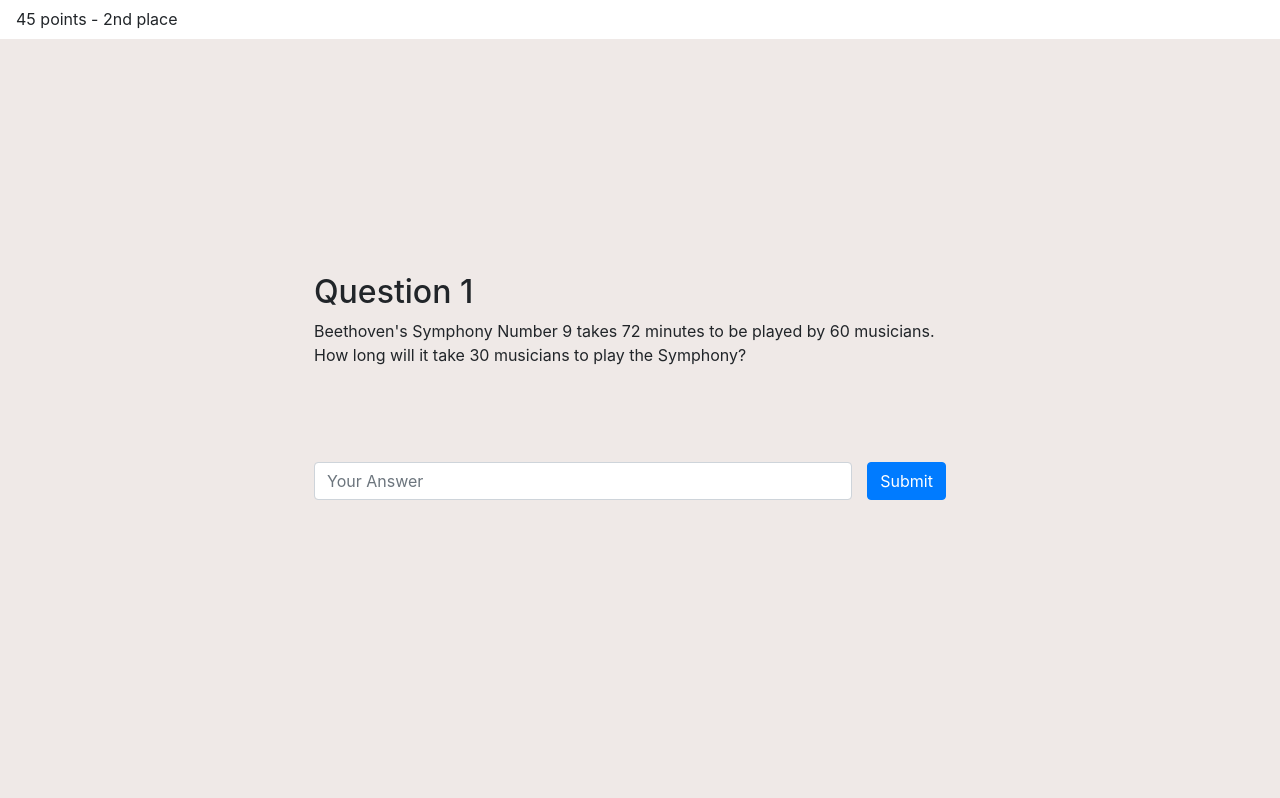
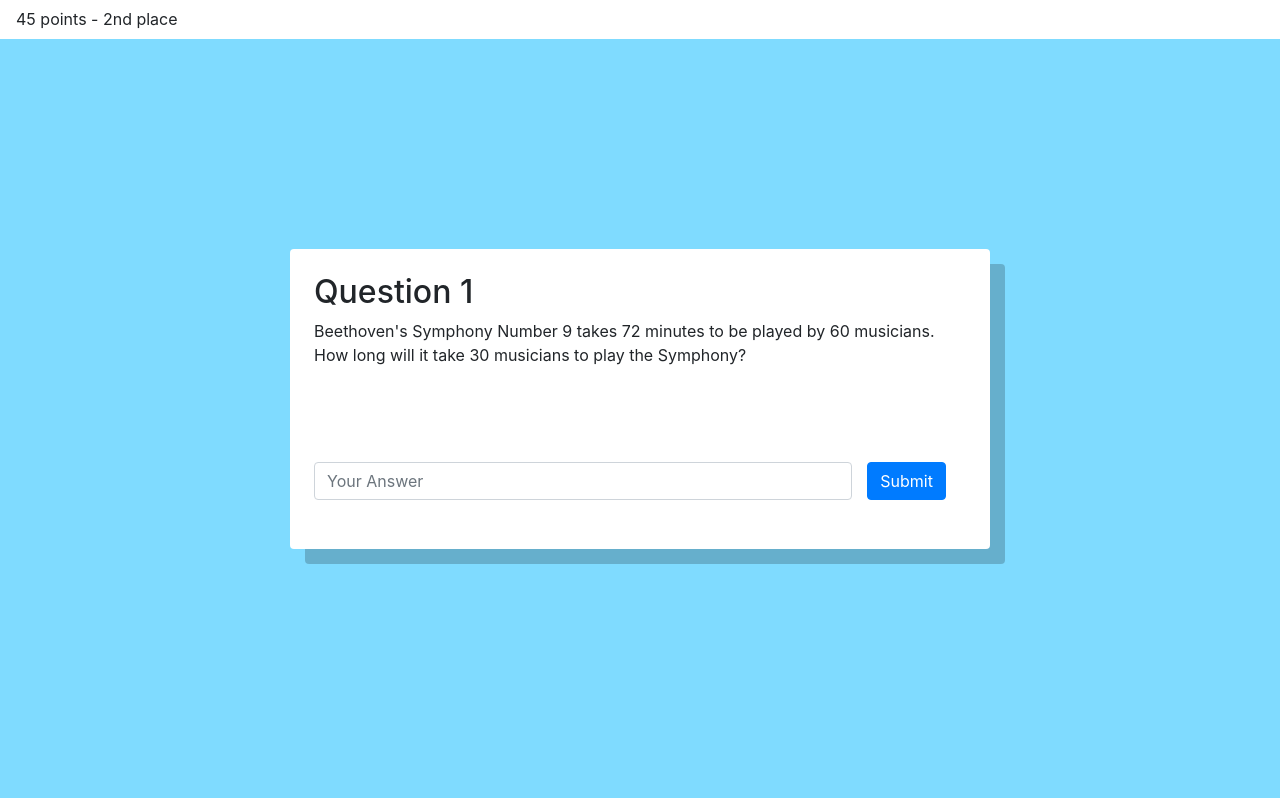
Before and after one commit to demar42/mathex-online, a Flask app: page / in a window 1280 px wide. Shown: the part 1-799 px from the top of the page. Run offline with Flask 2, Linux system fonts and the light colour scheme; some libraries are stand-ins or nearby versions.

Commit message:
Prettified Files

```diff
--- a/templates/index_2.html
+++ b/templates/index_2.html
@@ -14,7 +14,7 @@
     <style>
         html, body {
             height: 100%;
-            background-color: #efe9e7;
+            background-color: #7FDBFF;
         }
         .navbar {
             position: fixed;
@@ -46,7 +46,7 @@
         45 points - 2nd place
     </nav>
     <div class="container d-flex h-100">
-        <div class="align-self-center mx-auto p-4 h-25" style="width: 700px; min-height: 300px;" id="main_container">
+        <div class="align-self-center mx-auto p-4 h-25 rounded" style="width: 700px; min-height: 300px; background-color: white; box-shadow: 15px 15px rgba(0, 0, 0, .2);" id="main_container">
             <div class="row h-75">
                 <div class="col">
                     <h2>Question 1</h2>
```
